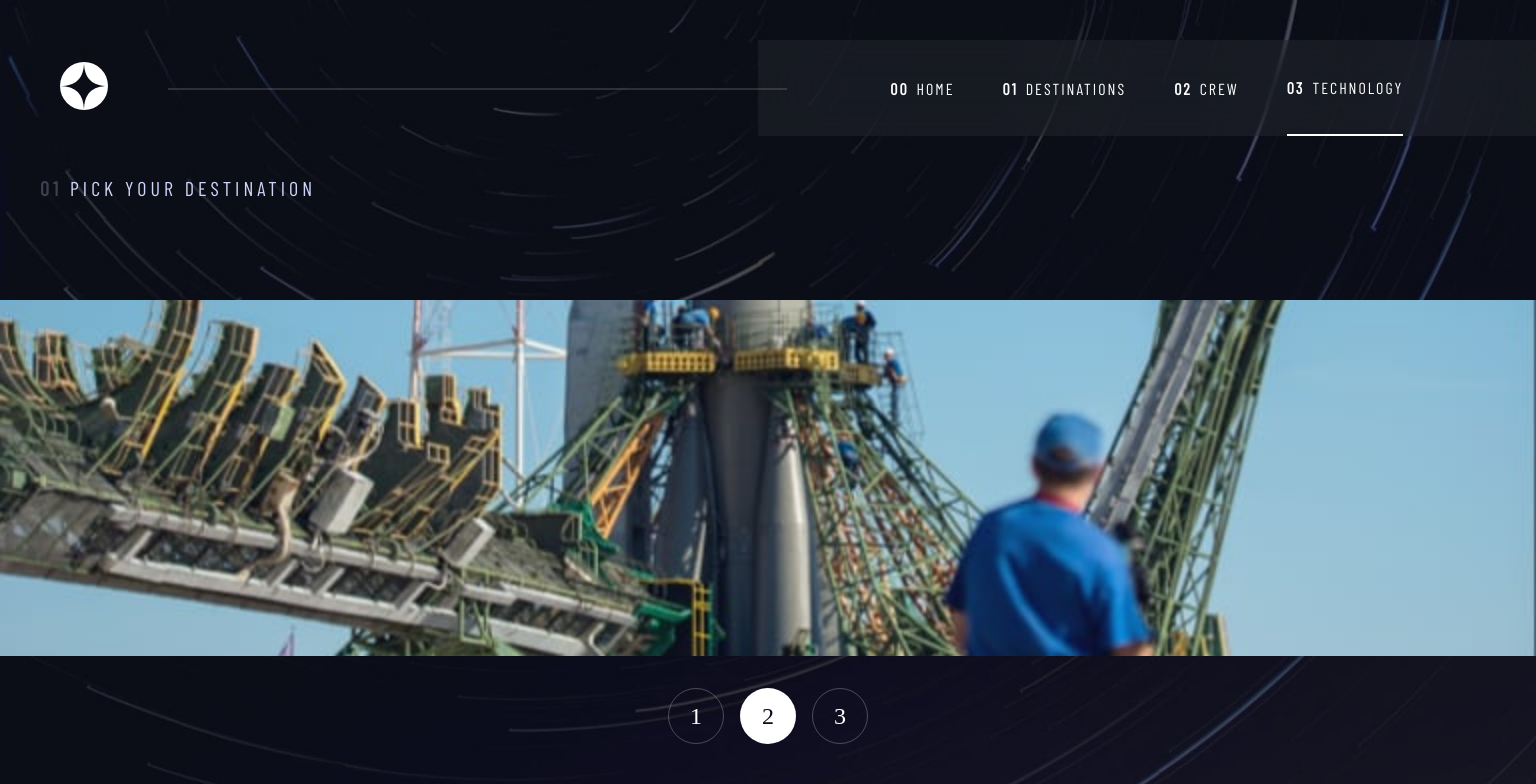
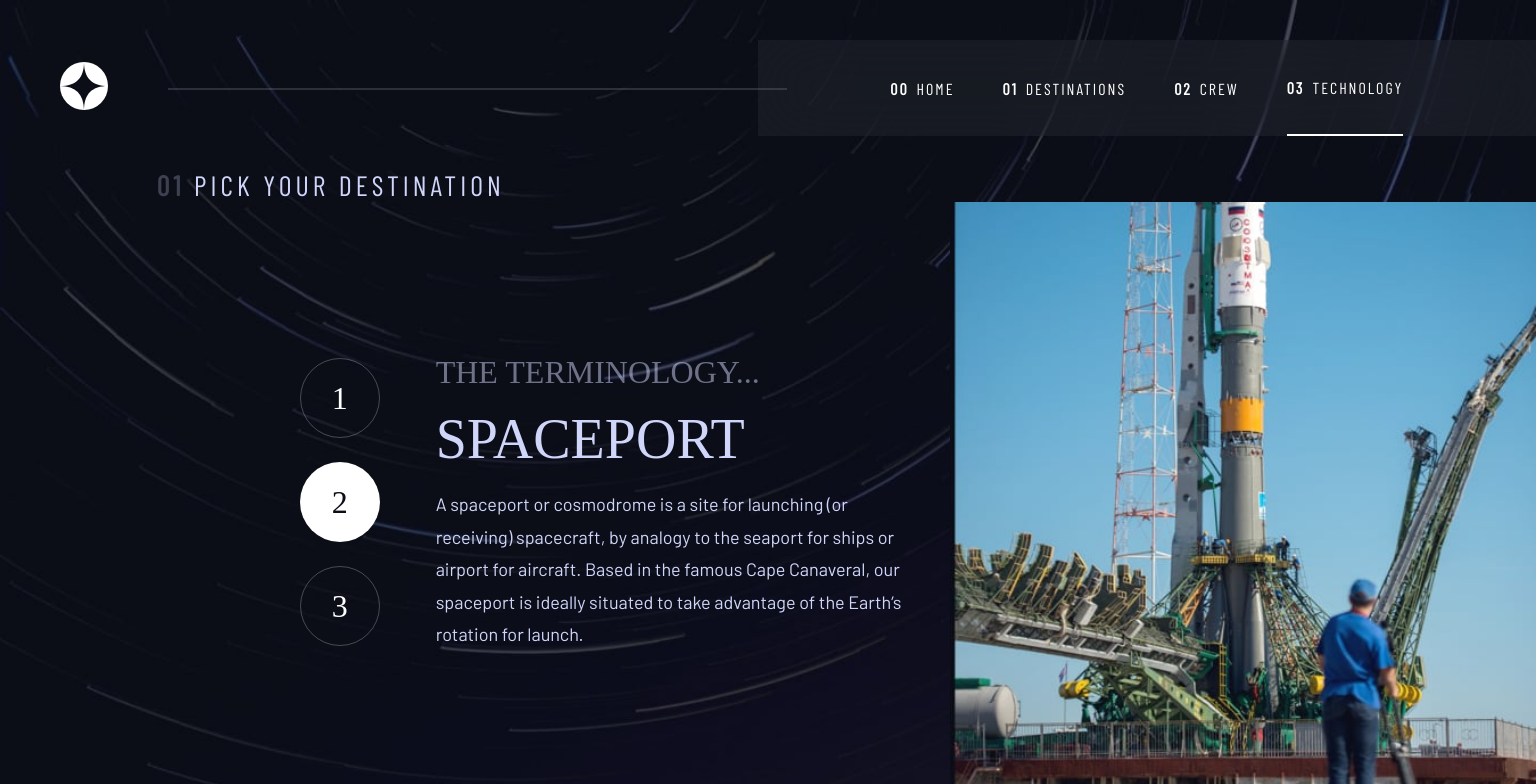
Before and after one commit to 915fonzie/space-tourism-website, a React (Vite) app: page /technology/spaceport in a window 1536 px wide. Shown: the top 784 px of the page. Built offline with nearby package versions, Linux system fonts and the light colour scheme; a web font is replaced by a local one.

Commit message:
all layouts done

```diff
--- a/src/App.jsx
+++ b/src/App.jsx
@@ -65,9 +65,9 @@ function App() {
             </Route>
 
             <Route path='technology' element={<TechnologyLayout />}>
-              <Route path="launch-vehicle" element={<Technology data={Data.technology[0]} img={windowSize < 768 ? images.vehicleMobile : images.vehicleDesktop} />}/>
-              <Route path="spaceport" element={<Technology data={Data.technology[1]} img={windowSize < 768 ? images.spaceportMobile : images.spaceportDesktop}/>}/>
-              <Route path="space-capsule" element={<Technology data={Data.technology[2]} img={windowSize < 768 ? images.capsuleMobile : images.capsuleDesktop}/>}/>
+              <Route path="launch-vehicle" element={<Technology data={Data.technology[0]} img={windowSize < 1440 ? images.vehicleMobile : images.vehicleDesktop} />}/>
+              <Route path="spaceport" element={<Technology data={Data.technology[1]} img={windowSize < 1440 ? images.spaceportMobile : images.spaceportDesktop}/>}/>
+              <Route path="space-capsule" element={<Technology data={Data.technology[2]} img={windowSize < 1440 ? images.capsuleMobile : images.capsuleDesktop}/>}/>
             </Route>
 
             <Route path="*" element={<NotFound />} />
--- a/src/components/TechnologyLayout.jsx
+++ b/src/components/TechnologyLayout.jsx
@@ -25,6 +25,7 @@ export default function Technology() {
                 exit={{ opacity: 0 }}
             >
                 <h5><span>01</span> pick your destination</h5>
+                <div className='technology-img-text'>
                     <AnimatePresence mode='wait' initial={false}>
                         <motion.img
                             key={pathname}
@@ -35,6 +36,7 @@ export default function Technology() {
                             exit={{ x: "100%", opacity: 0 }}
                             />
                     </AnimatePresence>
+                    <div className='technology-links-text'>
                         <nav>
                             <NavLink
                                 to="launch-vehicle"
@@ -57,6 +59,8 @@ export default function Technology() {
                             </NavLink>
                         </nav>
                         <Outlet context={{ img, setImg }} />
+                    </div>
+                </div>
             </motion.div>
     )
 }
--- a/src/css/_technology.scss
+++ b/src/css/_technology.scss
@@ -5,12 +5,11 @@
 }
 
 .technology-container {
-    @include flex(center, center, column);
+    @include flex(space-between, center, column);
     text-align: center;
-
+    height: 100%;
     h5 {
         @include heading-5(16px);
-        margin-top: 1em;
         margin-bottom: 5em;
         span {
             font-weight: bold;
@@ -40,9 +39,14 @@
     }
 }
 
+.technology-img-text {
+    align-self: flex-end;
+    padding-bottom: 1em;
+}
+
 .technology-text {
     padding: 1.5em;
-
+    text-align: center;
     h4 {
         @include heading-4(18px);
         margin-top: 0.5em;
@@ -51,11 +55,12 @@
 
     h3 {
         @include heading-3(24px);
-        margin: 1em 0;
+        margin: 0.7em 0;
     }
 
     p {
         @include paragraph-1(15px);
+        margin: auto;
     }
 
 }
--- a/src/css/index.css
+++ b/src/css/index.css
@@ -319,10 +319,11 @@ a {
 
 .technology-container {
   display: flex;
-  justify-content: center;
+  justify-content: space-between;
   align-items: center;
   flex-direction: column;
   text-align: center;
+  height: 100%;
 }
 .technology-container h5 {
   margin: 0;
@@ -332,7 +333,6 @@ a {
   letter-spacing: 4px;
   text-transform: uppercase;
   color: #D0D6F9;
-  margin-top: 1em;
   margin-bottom: 5em;
 }
 .technology-container h5 span {
@@ -366,8 +366,14 @@ a {
   border-radius: 50%;
 }
 
+.technology-img-text {
+  align-self: flex-end;
+  padding-bottom: 1em;
+}
+
 .technology-text {
   padding: 1.5em;
+  text-align: center;
 }
 .technology-text h4 {
   margin: 0;
@@ -386,7 +392,7 @@ a {
   font-weight: normal;
   text-transform: uppercase;
   color: #D0D6F9;
-  margin: 1em 0;
+  margin: 0.7em 0;
 }
 .technology-text p {
   margin: 0;
@@ -394,6 +400,7 @@ a {
   font-size: 15px;
   line-height: 180%;
   color: #D0D6F9;
+  margin: auto;
 }
 
 .site-wrapper {
@@ -411,7 +418,6 @@ main {
   justify-content: inherit;
   align-items: inherit;
   flex-direction: column;
-  overflow: hidden;
   width: 100%;
   height: 100%;
 }
@@ -521,6 +527,9 @@ main {
   }
   .technology-bg {
     background-image: url("../assets/technology/background-technology-tablet.jpg");
+  }
+  main {
+    overflow: hidden;
   }
   .main-navbar {
     padding: 0;
@@ -805,4 +814,63 @@ main {
     height: 85%;
     max-height: 750px;
   }
+  .technology-container {
+    overflow: scroll;
+    justify-content: space-between;
+    align-items: center;
+    padding: 2em 0 4em;
+  }
+  .technology-container h3 {
+    margin: 0.3em 0;
+    font-size: 3.5rem;
+  }
+  .technology-container h4 {
+    margin: 0;
+    font-size: 2rem;
+  }
+  .technology-container h5 {
+    margin: 0;
+    margin-left: 5.6em;
+    font-size: 1.75rem;
+  }
+  .technology-img-text {
+    display: flex;
+    justify-content: center;
+    align-items: center;
+    flex-direction: row-reverse;
+    align-self: center;
+    width: 100%;
+  }
+  .technology-img-text img {
+    height: 600px;
+    width: 600px;
+  }
+  .technology-links-text {
+    display: flex;
+    justify-content: flex-end;
+    align-items: center;
+    flex-direction: row;
+    gap: 2em;
+    width: 100%;
+  }
+  .technology-links-text nav {
+    display: flex;
+    justify-content: center;
+    align-items: center;
+    flex-direction: column;
+    gap: 1.5em;
+    margin: 0;
+  }
+  .technology-links-text nav a {
+    font-size: 2rem;
+    width: 80px;
+    height: 80px;
+  }
+  .technology-text {
+    text-align: left;
+  }
+  .technology-text p {
+    font-size: 1.125rem;
+    max-width: 490px;
+  }
 }/*# sourceMappingURL=index.css.map */
--- a/src/css/index.scss
+++ b/src/css/index.scss
@@ -29,7 +29,6 @@ $blue-900: #0B0D17;
 
 main {
     @include  flex(inherit, inherit, column);
-    overflow: hidden;
     width: 100%;
     height: 100%;
 }
@@ -132,6 +131,10 @@ main {
     }
     .technology-bg {
         background-image: url("../assets/technology/background-technology-tablet.jpg");
+    }
+
+    main {
+        overflow: hidden;
     }
 
     .main-navbar {
@@ -437,4 +440,58 @@ main {
         height: 85%;
         max-height: 750px;
     }
+
+    .technology-container {
+        overflow: scroll;
+        justify-content: space-between;
+        align-items: center;
+        padding: 2em 0 4em;
+        h3 {
+            margin: 0.3em 0;
+            font-size: 3.5rem;
+        }
+        h4 {
+            margin: 0;
+            font-size: 2rem;
+        }
+        h5 {
+            margin: 0;
+            margin-left: 5.6em;
+            font-size: 1.75rem;
+        }
+    }
+
+    .technology-img-text {
+        @include flex(center, center, row-reverse);
+        align-self: center;
+        width: 100%;
+        img {
+            height: 600px;
+            width: 600px;
+        }
+    }
+
+    .technology-links-text {
+        @include flex(flex-end, center, row);
+        gap: 2em;
+        width: 100%;
+        nav {
+            @include flex(center, center, column);
+            gap: 1.5em;
+            margin: 0;
+            a {
+                font-size: 2rem;
+                width: 80px;
+                height: 80px;
+            }
+        }
+    }
+
+    .technology-text {
+        text-align: left;
+        p {
+            font-size: 1.125rem;
+            max-width: 490px;
+        }
+    }
 }
```
Also changed, not shown: src/components/Images.jsx (+6 -6 lines), 1 other file (tests, documents, lock files or other folders). Lines whose indentation alone changed are shown as unchanged.
